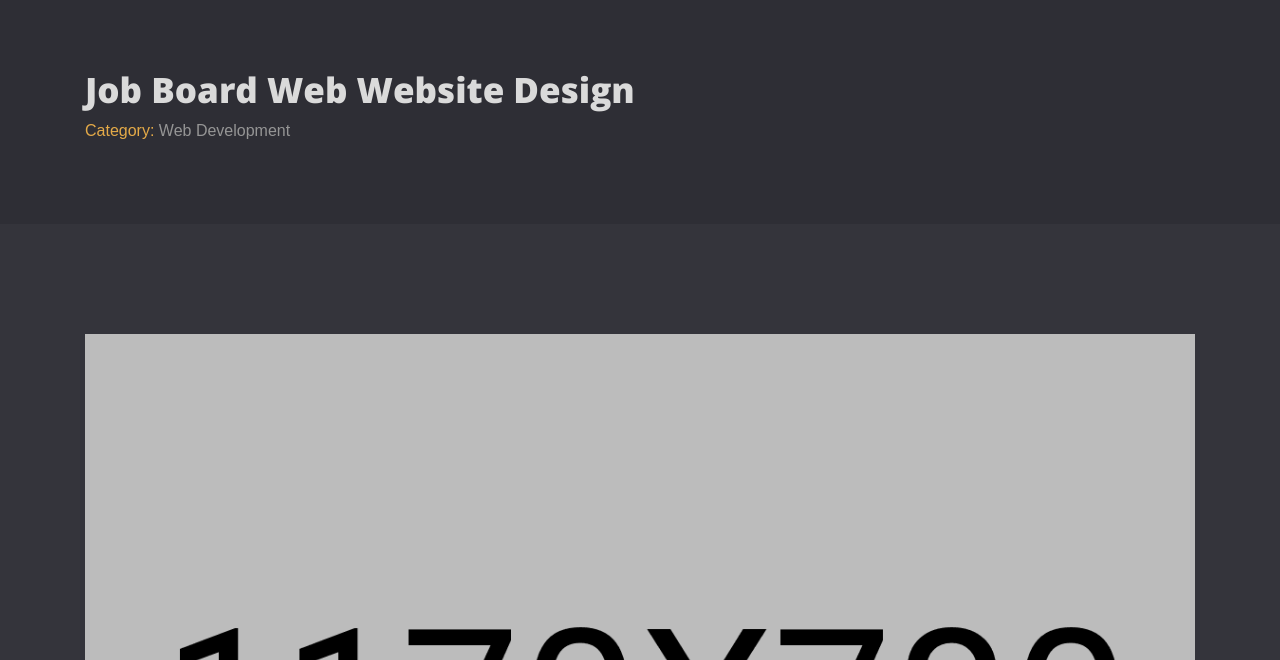
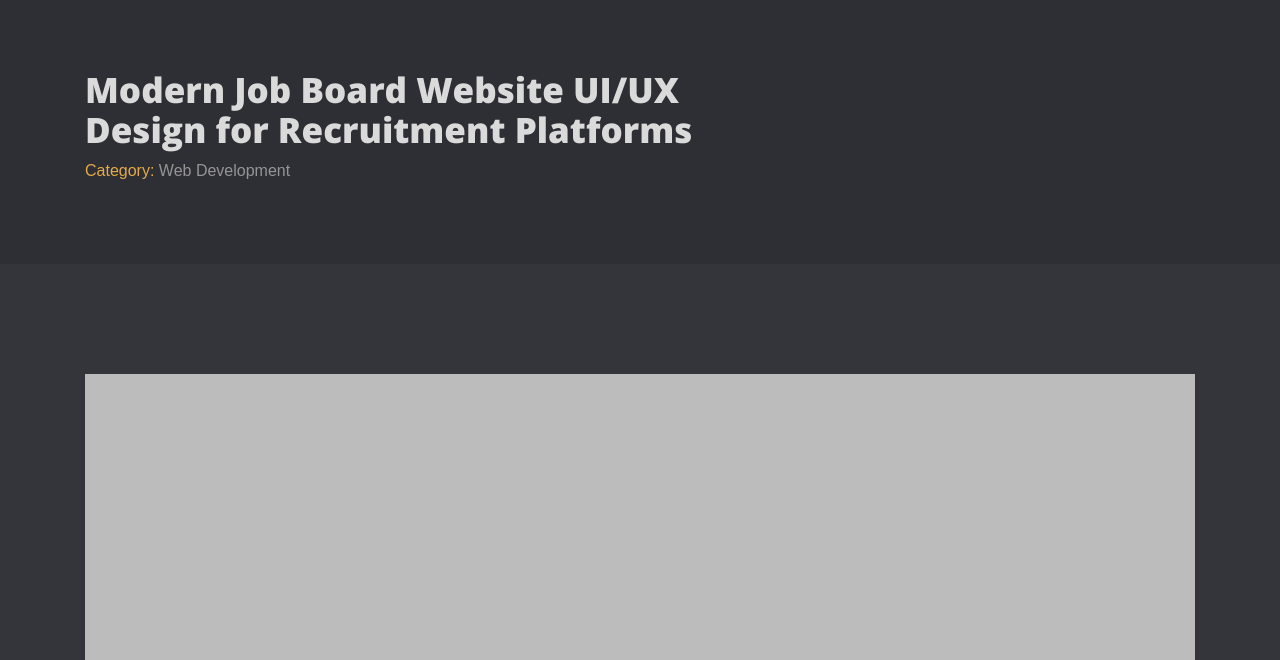
Before and after one commit to mebiplobbiswas/dev_biplob, a plain HTML site: page portfolio-details.html in a window 1280 px wide. Shown: the part 140-800 px from the top of the page. Drawn offline with nearby package versions, Linux system fonts and the light colour scheme.

Commit message:
update details

```diff
--- a/portfolio-details.html
+++ b/portfolio-details.html
@@ -77,7 +77,7 @@
             <div class="row">
                 <div class="col-xl-7">
                     <div class="page-title pt-80 pb-60">
-                        <h1>Job Board Web Website Design</h1>
+                        <h1>Modern Job Board Website UI/UX Design for Recruitment Platforms</h1>
                         <div class="post-category">
                             <p><span class="pc">Category:</span> Web Development</p>
                         </div>
```
